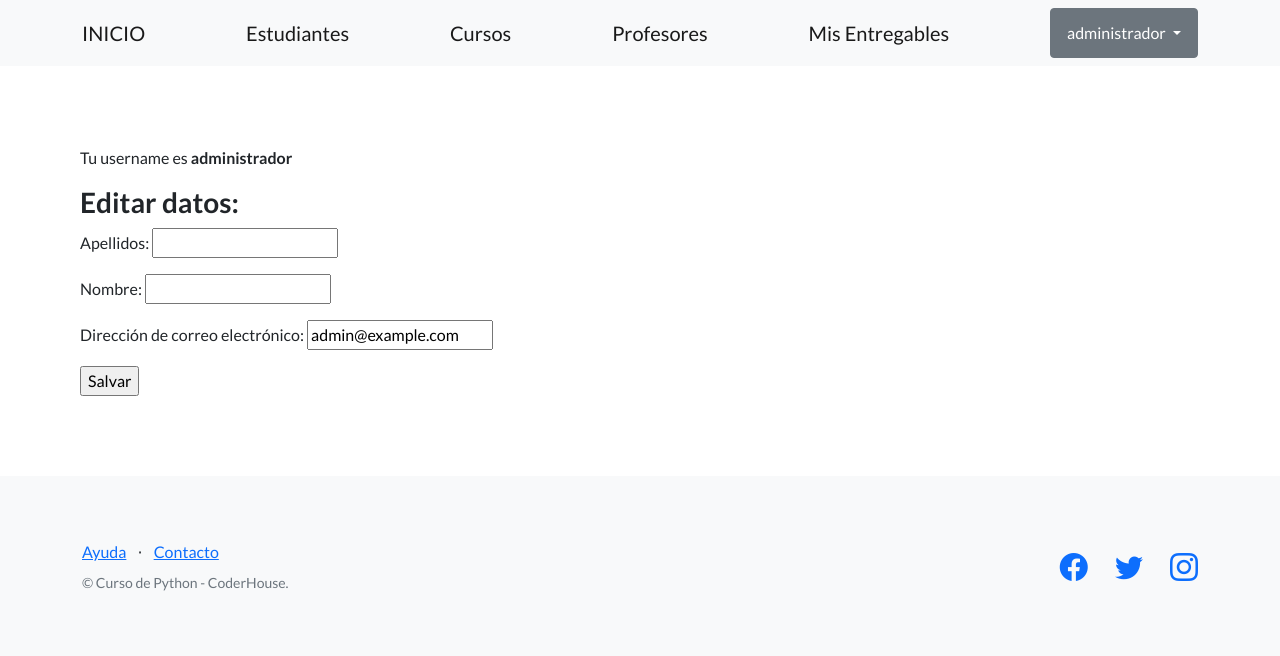
After one commit to pedrorojasg/41220_django, a Django app: page /plataforma-coder/editar-perfil/ in a window 1280 px wide. The commit adds this page. Shown: the top 656 px of the page. Run offline with Django 3.2, Linux system fonts and the light colour scheme; a user stored in the database is signed in; some libraries are stand-ins or nearby versions.

Commit message:
Agregado view editar perfil con su navegacion. Mejorado header para mostrar username y dropdown con opciones

```diff
--- a/AppCoder/forms.py
+++ b/AppCoder/forms.py
@@ -22,3 +22,10 @@ class UserRegisterForm(UserCreationForm):
     class Meta:
         model = User
         fields = ['last_name', 'first_name', 'username', 'email', 'password1', 'password2']
+
+
+class UserUpdateForm(forms.ModelForm):
+
+    class Meta:
+        model = User
+        fields = ['last_name', 'first_name', 'email']
--- /dev/null
+++ b/AppCoder/templates/AppCoder/form_perfil.html
@@ -0,0 +1,12 @@
+{% extends "AppCoder/plantilla_base.html" %}
+
+{% block contenido_base %}
+<p>Tu username es <b>{{ object.username }}</b></p>
+
+<h3>Editar datos:</h3>
+<form method="post">
+  {% csrf_token %}
+  {{ form.as_p }}
+  <input type="submit" value="Salvar"/>
+</form>
+{% endblock contenido_base %}
--- a/AppCoder/templates/AppCoder/plantilla_base.html
+++ b/AppCoder/templates/AppCoder/plantilla_base.html
@@ -33,7 +33,15 @@
                 <a class="navbar-brand" href="{% url 'profesores' %}">Profesores</a>
                 <a class="navbar-brand" href="{% url 'entregables' %}">Mis Entregables</a>
                 {% if user.is_authenticated %}
-                <a class="btn btn-warning" href="{% url 'logout' %}">Cerrar Sesión</a>
+                <div class="dropdown">
+                    <button class="btn btn-secondary dropdown-toggle" type="button" id="dropdownMenuButton1" data-bs-toggle="dropdown" aria-expanded="false">
+                      {{ user.username }}
+                    </button>
+                    <ul class="dropdown-menu" aria-labelledby="dropdownMenuButton1">
+                      <li><a class="dropdown-item" href="{% url 'editar_perfil' %}">Editar mis datos</a></li>
+                      <li><a class="dropdown-item" href="{% url 'logout' %}"><strong>Cerrar Sesión</strong></a></li>
+                    </ul>
+                  </div>
                 {% else %}
                 <a class="btn btn-primary" href="{% url 'register' %}">REGISTRARSE</a>
                 {% endif %}
--- a/AppCoder/urls.py
+++ b/AppCoder/urls.py
@@ -20,6 +20,8 @@ urlpatterns = [
     path('crear-estudiante/', views.EstudianteCreateView.as_view(), name="crear_estudiante"),
     path('editar-estudiante/<int:pk>/', views.EstudianteUpdateView.as_view(), name="editar_estudiante"),
     path('eliminar-estudiante/<int:pk>/', views.EstudianteDeleteView.as_view(), name="eliminar_estudiante"),
+    # URLS Perfil
+    path('editar-perfil/', views.ProfileUpdateView.as_view(), name="editar_perfil"),
     # URLS Usuario y sesión
     path('login/', views.login_request, name = 'login'),
     path('register/', views.register, name = 'register'),
--- a/AppCoder/views.py
+++ b/AppCoder/views.py
@@ -8,9 +8,10 @@ from django.contrib.auth.forms import AuthenticationForm
 from django.contrib.auth import login, authenticate
 from django.contrib.auth.decorators import login_required
 from django.contrib.auth.mixins import LoginRequiredMixin
+from django.contrib.auth.models import User
 
 from AppCoder.models import Curso, Estudiante, Profesor
-from AppCoder.forms import CursoFormulario, ProfesorFormulario, UserRegisterForm
+from AppCoder.forms import CursoFormulario, ProfesorFormulario, UserRegisterForm, UserUpdateForm
 
 
 @login_required
@@ -157,6 +158,16 @@ class EstudianteDeleteView(LoginRequiredMixin, DeleteView):
 
 # Views de ususarios, registro, login o logout
 
+class ProfileUpdateView(LoginRequiredMixin, UpdateView):
+    model = User
+    form_class = UserUpdateForm
+    success_url = reverse_lazy('inicio')
+    template_name = 'AppCoder/form_perfil.html'
+
+    def get_object(self, queryset=None):
+        return self.request.user
+
+
 def register(request):
     mensaje = ''
     if request.method == 'POST':
@@ -200,7 +211,7 @@ def login_request(request):
 
 class CustomLogoutView(LogoutView):
     template_name = 'AppCoder/logout.html'
-
+    next_page = reverse_lazy('inicio')
 
 
 # Formulario a mano
```
Also changed, not shown: db.sqlite3.
